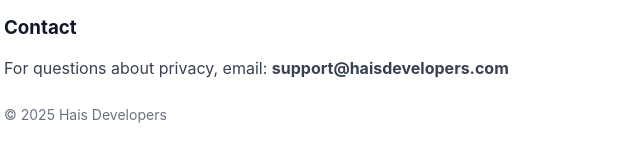
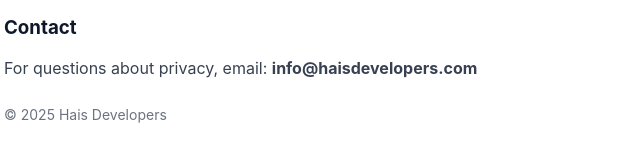
Before and after one commit to harisakram274/Hais-Developers, a plain HTML site: page privacy-policy.html in a window 1280 px wide. Shown: the part 388-550 px from the top of the page, 186-826 px from the left. Drawn offline with Linux system fonts and the light colour scheme.

Commit message:
Update privacy-policy.html

```diff
--- a/privacy-policy.html
+++ b/privacy-policy.html
@@ -27,7 +27,7 @@
     <p>Contact information you provide is used only to respond to your message. We do not sell or share personal data with third parties for advertising.</p>
 
     <h3>Contact</h3>
-    <p>For questions about privacy, email: <strong>support@haisdevelopers.com</strong></p>
+    <p>For questions about privacy, email: <strong>info@haisdevelopers.com</strong></p>
 
     <footer>© <span id="yr"></span> Hais Developers</footer>
   </div>
```
